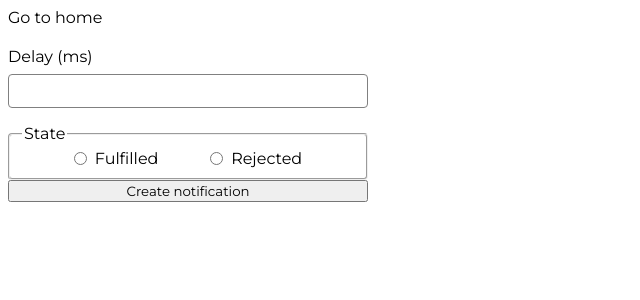
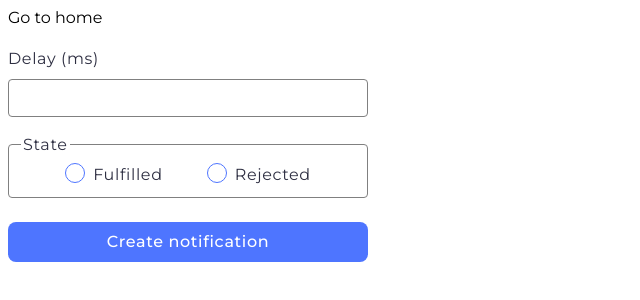
Before and after one commit to MyroslavaRogoza/goit-js-hw-10, a website built with Vite: page src/02-snackbar.html in a window 1280 px wide. Shown: the whole page, without its empty margins (0-640 px from the left). Built offline with nearby package versions, Linux system fonts and the light colour scheme.

Commit message:
'update'

```diff
--- a/src/css/styles-snackbar.css
+++ b/src/css/styles-snackbar.css
@@ -16,23 +16,97 @@
   margin-bottom: 16px;
 }
 
-.form fieldset {
-  border-radius: 4px;
-  stroke-width: 1px;
-  stroke: #808080;
-  margin: 0;
-  /* padding: 24px 48px 8px 48px; */
+.form > label > input:hover {
+  border: 1px solid #000;
+  transition: border 300ms linear;
+}
+form > label > input:focus-visible {
+  border: 1px solid #4e75ff;
+  outline: #4e75ff;
+  transition: border 300ms linear;
 }
 
-fieldset input{
-    margin: 0;
+input[type='radio'],
+label {
+  cursor: pointer;
 }
-fieldset label{
-    display: inline-flex;
-    gap: 8px;
 
+input[type='radio'] {
+  position: relative;
+  height: 20px;
+  width: 20px;
+  appearance: none;
+  outline: none;
 }
-fieldset{
-    display: flex;
-    justify-content: space-evenly;
+
+input[type='radio']::before {
+  content: '';
+  position: absolute;
+  top: 50%;
+  left: 50%;
+  width: 20px;
+  height: 20px;
+  border-radius: 50%;
+  transform: translate(-50%, -50%);
+  background-color: white;
+  border: 1px solid #4e75ff;
 }
+
+input[type='radio']:checked::after {
+  content: '';
+  position: absolute;
+  top: 50%;
+  left: 50%;
+  width: 12px;
+  height: 12px;
+  border-radius: 50%;
+  background-color: #4e75ff;
+  transform: translate(-50%, -50%);
+  visibility: visible;
+}
+.form fieldset {
+  border: 1px solid #808080;
+  border-radius: 4px;
+  margin: 0;
+  transition: border-color 300ms linear;
+}
+
+fieldset input {
+  margin: 0;
+}
+fieldset label {
+  display: inline-flex;
+  gap: 8px;
+}
+fieldset {
+  display: flex;
+  justify-content: space-evenly;
+}
+button {
+  border-radius: 8px;
+  padding: 8px 16px;
+  background-color: #4e75ff;
+  border: none;
+  display: inline-block;
+  margin-top: 24px;
+  font-weight: 500;
+  font-size: 16px;
+  line-height: 1.5;
+  letter-spacing: 0.04em;
+  color: #fff;
+  transition: background-color 300ms linear;
+}
+label,
+legend {
+  font-weight: 400;
+  font-size: 16px;
+  line-height: 1.5;
+  letter-spacing: 0.04em;
+  color: #2e2f42;
+}
+button:hover {
+  background-color: #6c8cff;
+}
+fieldset:focus-within {
+  border-color: #000;
+}
--- a/src/js/02-snackbar.js
+++ b/src/js/02-snackbar.js
@@ -1,4 +1,5 @@
 import iziToast from 'izitoast';
+import 'izitoast/dist/css/iziToast.min.css';
 
 const form = document.querySelector('.form');
 const input = document.querySelector('input');
@@ -10,34 +11,36 @@ function onFormSubmit(evt) {
 
   const makePromise = delay => {
     return new Promise((resolve, reject) => {
-      setTimeout(delay => {
-        if (form.elements.state.value === 'fulfilled') {
-          resolve(delay);
-        } else if (form.elements.state.value === 'rejected') {
-          reject(delay);
-        }
-      }, delay, delay);
+      setTimeout(
+        delay => {
+          if (form.elements.state.value === 'fulfilled') {
+            resolve(delay);
+          } else if (form.elements.state.value === 'rejected') {
+            reject(delay);
+          }
+        },
+        delay,
+        delay,
+      );
     });
   };
-
   makePromise(delay)
     .then(delay =>
       iziToast.show({
         message: `✅ Fulfilled promise in ${delay}ms`,
         messageColor: '#fff',
         backgroundColor: '#59A10D',
+        position: 'topRight',
+        close: false,
       }),
     )
-    .catch(delay => console.log(delay));
+    .catch(delay =>
+      iziToast.show({
+        message: `❌ Rejected promise in ${delay}ms`,
+        messageColor: '#fff',
+        backgroundColor: '#ef4040',
+        position: 'topRight',
+        close: false,
+      }),
+    );
 }
-
-//`❌ Rejected promise in ${delay}ms`
-// flatpickr(input, options);
-//
-// input.addEventListener('input', inputHandler);
-// function inputHandler(evt){
-//     const inputNamber = evt.target.value;
-//     console.log(inputNamber);
-//     return inputHandler;
-// }
-// input.addEventListener('input', inputHandler);
```
